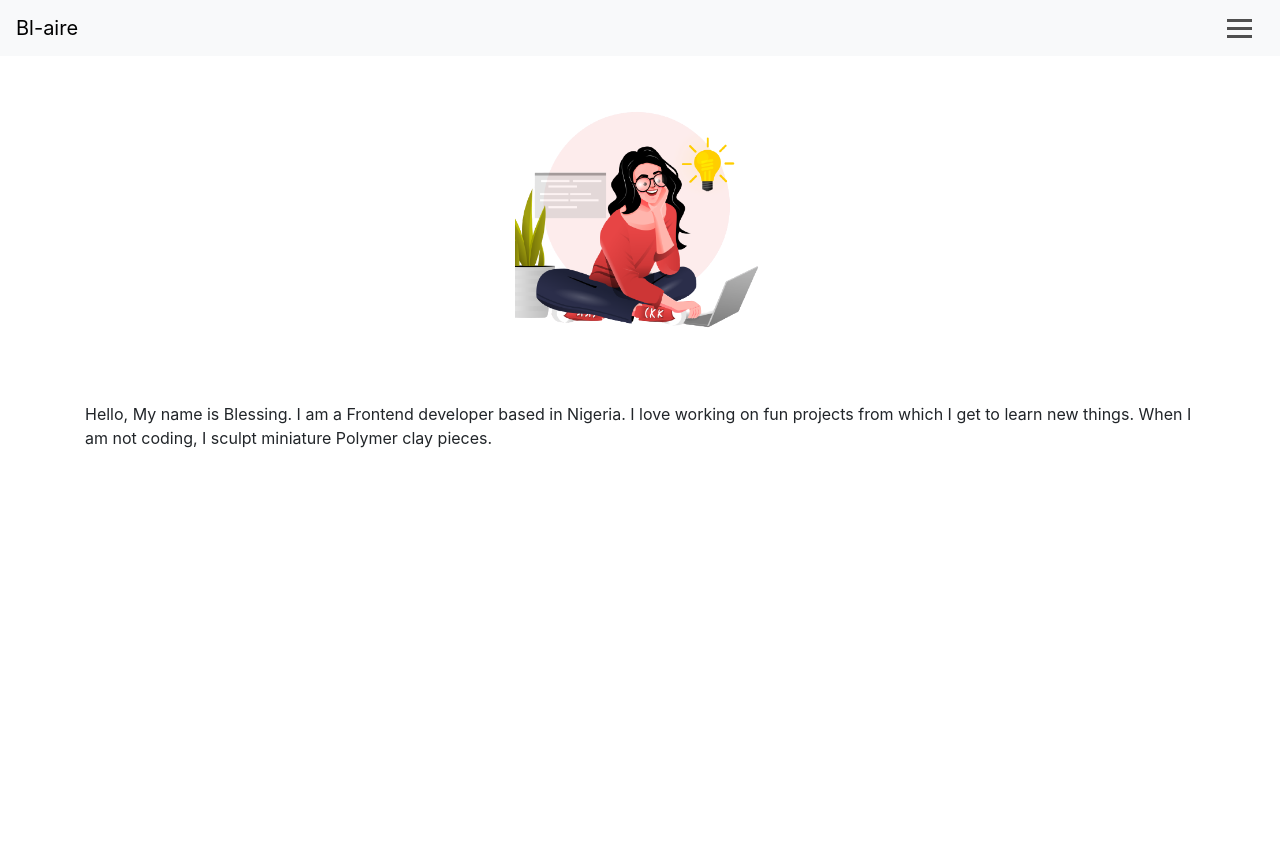
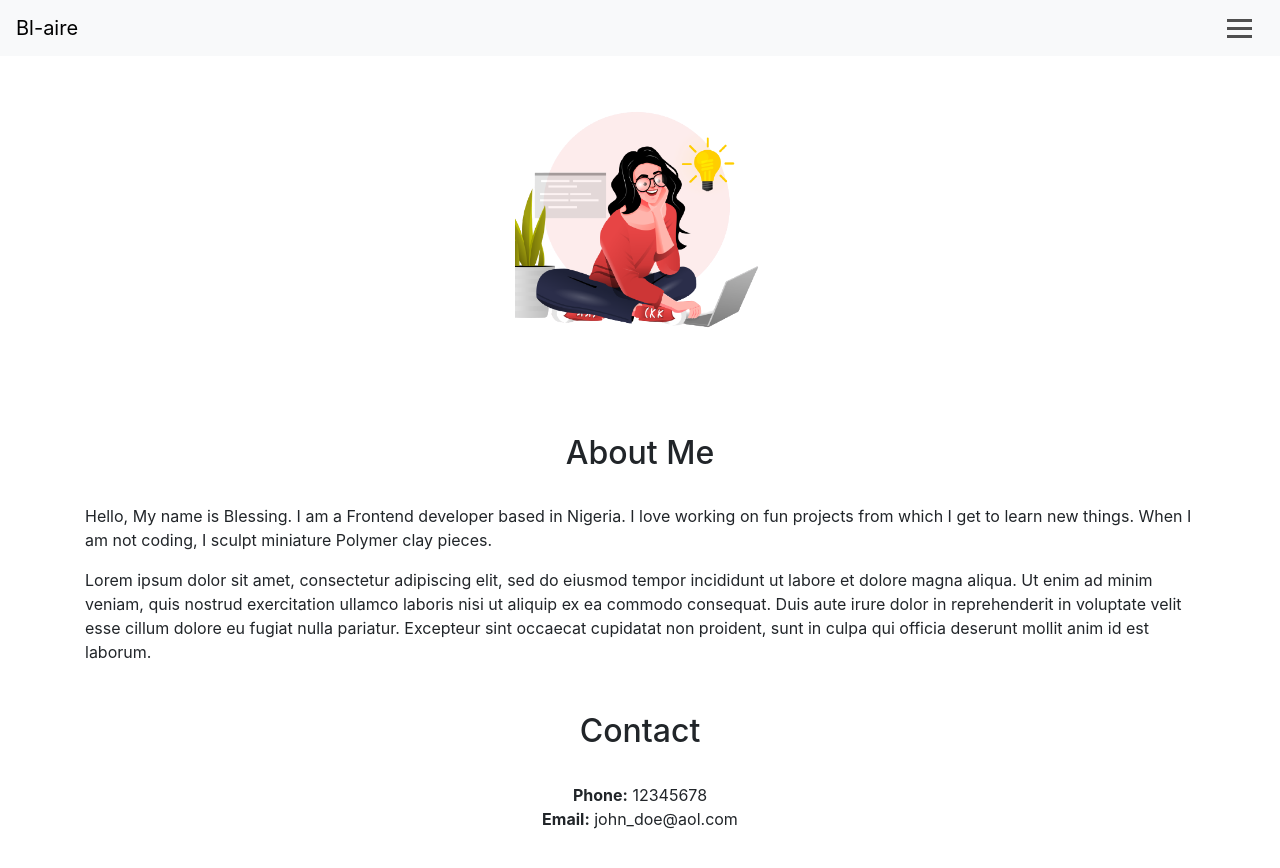
Before and after one commit to bl-aire/ServiceNow, a plain HTML site: page index.html in a window 1280 px wide. Before the commit the page ends 800 px from the top, so only its background shows below. Drawn offline with nearby package versions, Linux system fonts and the light colour scheme.

Commit message:
Add and style page content

```diff
--- a/index.css
+++ b/index.css
@@ -3,6 +3,7 @@
     flex-direction: column;
     justify-content: center;
     align-items: center;
+    padding-bottom:3em;
 }
 
 .avatar{
@@ -17,6 +18,10 @@ a{
 
 a:hover{
     color: rgb(209, 47, 47);
+}
+
+h2{
+    margin: 1em;
 }
 
 .navbar-toggler span {
--- a/index.html
+++ b/index.html
@@ -43,10 +43,21 @@
     </header>
     <main class="container">
         <img src="./avatar.png" alt="female developer" class="avatar img-fluid">
-        <p id="about">
+        <h2 id="about">About Me</h2>
+        <p>
             Hello, My name is Blessing. I am a Frontend developer based in Nigeria. I love working on fun projects from
             which I get to learn new things. When I am not coding, I sculpt miniature Polymer clay pieces.
         </p>
+        <p>
+            Lorem ipsum dolor sit amet, consectetur adipiscing elit, sed do eiusmod tempor incididunt ut labore et dolore magna aliqua. Ut enim ad minim veniam, quis nostrud exercitation ullamco laboris nisi ut aliquip ex ea commodo consequat. Duis aute irure dolor in reprehenderit in voluptate velit esse cillum dolore eu fugiat nulla pariatur. Excepteur sint occaecat cupidatat non proident, sunt in culpa qui officia deserunt mollit anim id est laborum.
+        </p>
+        <h2 id="contact">Contact</h2>
+        <div>
+            <b>Phone:</b> 12345678
+        </div>
+        <div>
+            <b>Email:</b> john_doe@aol.com
+        </div>
     </main>
     <footer></footer>
 </body>
```
